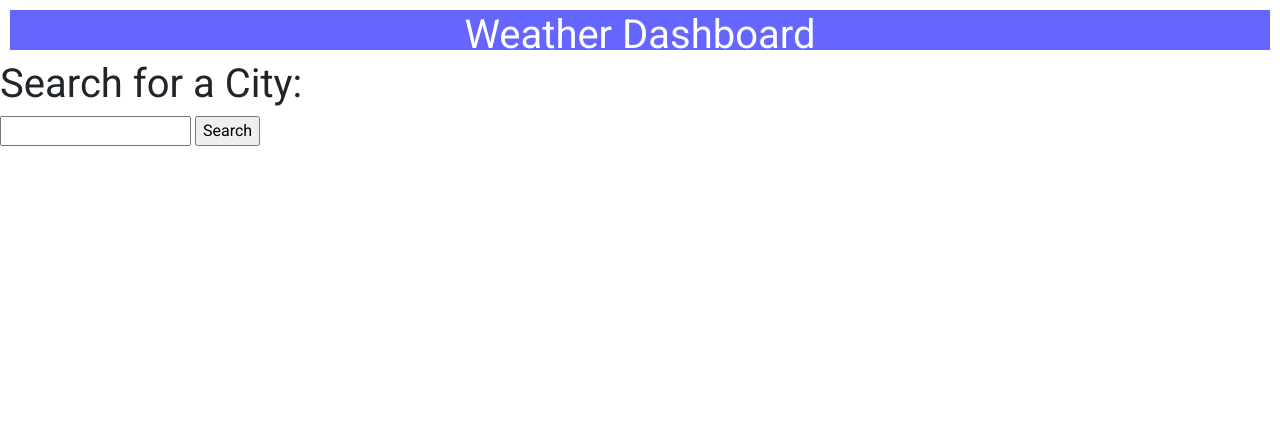
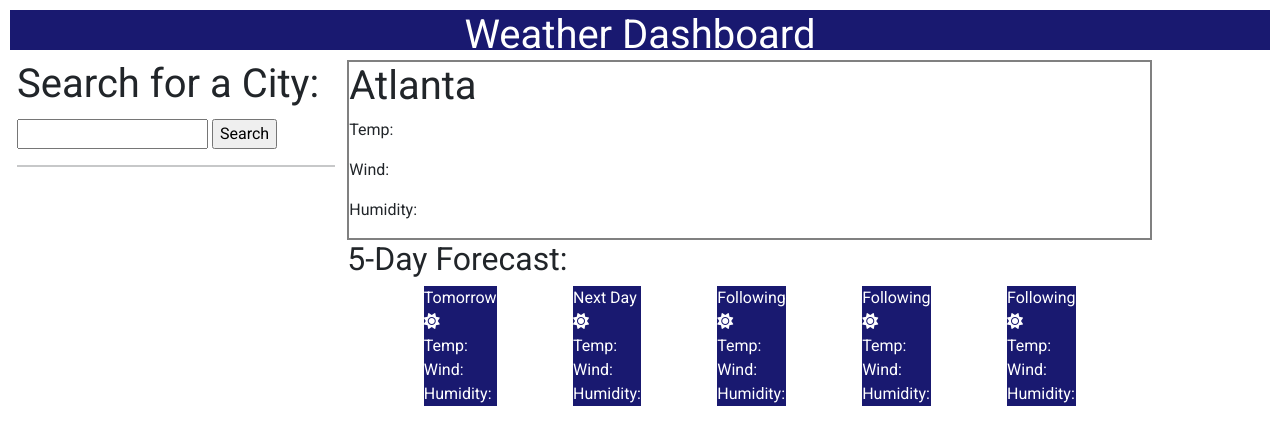
Before and after one commit to vegascruz/MSU-WeatherAPI-Dashboard, a plain HTML site: page index.html in a window 1280 px wide. Drawn offline with nearby package versions, Linux system fonts and the light colour scheme; no server answers.

Commit message:
Did some of the styling and added code to grab dates for today and forecast

```diff
--- a/assets/script.js
+++ b/assets/script.js
@@ -1,10 +1,27 @@
 var city = "Las Vegas";
 var API_Key = "b9484f46952004ac40fe78867828c4ee";
-var url = `http://api.openweathermap.org/data/2.5/forecast?q=${city}&cnt=5&units=imperial&appid=${API_Key}`;
+var count = 5;
+var url = `http://api.openweathermap.org/data/2.5/forecast?q=${city}&units=imperial&exclude=minutely,hourly,alerts&appid=${API_Key}`;
 
-fetch(url)
-.then(response => response.json())
-.then(data => {
-    console.log(data)
+var url_two = `https://api.openweathermap.org/data/2.5/onecall?lat=36.114647&lon=-115.172813&appid=${API_Key}`;
 
-});
+let todaysDay = moment().format("M/D/YYYY");
+var h1 = $("#current").children("h1").text();
+console.log(h1);
+
+for(i=0;i<5;i++){
+
+    console.log(i);
+}
+
+function fetchData(){
+    fetch(url)
+    .then(response => response.json())
+    .then(data => {
+    /*for(i=0; i<5; i++){
+        console.log(data.list[i].main.temp);
+    }*/
+    });
+}
+
+fetchData();
--- a/assets/style.css
+++ b/assets/style.css
@@ -6,6 +6,40 @@ body{
     height: 40px;
     text-align: center;
     color: white;
-    background-color: rgba(0, 0, 255, 0.603);
+    background-color: midnightblue;
     padding: 1px;
 }
+.flexContainer{
+    display: flex;
+}
+.container{
+    width: 30%;
+}
+#input{
+    margin-left: 5px;
+}
+#input input{
+    margin-top: 3px;
+}
+hr{
+    border-style: solid;
+    border-width: 1.75px;
+}
+.sideBar{
+    width: 70%;
+    margin-right: 10%;
+}
+#current{
+    border-style: solid;
+    border-width: 2px;
+    border-color: gray;
+}
+.forecast{
+    display: flex;
+    justify-content: space-evenly;
+}
+.weatherForecastItem{
+    display: inline-block;
+    background-color: midnightblue;
+    color: white;
+}
--- a/index.html
+++ b/index.html
@@ -5,6 +5,7 @@
     <meta http-equiv="X-UA-Compatible" content="IE=edge">
     <meta name="viewport" content="width=device-width, initial-scale=1.0">
     <link href="https://cdn.jsdelivr.net/npm/bootstrap@5.2.2/dist/css/bootstrap.min.css" rel="stylesheet" integrity="sha384-Zenh87qX5JnK2Jl0vWa8Ck2rdkQ2Bzep5IDxbcnCeuOxjzrPF/et3URy9Bv1WTRi" crossorigin="anonymous">
+    <script src="https://kit.fontawesome.com/8adc2c935f.js" crossorigin="anonymous"></script>
     <link rel="stylesheet" href="https://fonts.googleapis.com/css?family=Roboto">
     <link rel="stylesheet" href="./assets/style.css">
     <title>Weather API Dashboard</title>
@@ -13,12 +14,66 @@
     <div class="navBar">
         <h1>Weather Dashboard</h1>
     </div>
-    <h1>Search for a City:</h1>
-    <div class="input">
-        <input type="text" class="inputValue">
-        <input type="submit" value="Search">
+    <div class="flexContainer">
+        <div class="container">
+            <div class="row">
+                <div id="input" class="col">
+                    <h1>Search for a City:</h1>
+                    <input type="text" class="inputValue">
+                    <input type="submit" value="Search" id="searchBtn">
+                    <hr>
+                </div>
+            </div>
+        </div>
+        <div class="sideBar">
+                <div id="current" class="col">
+                    <h1>Atlanta</h1>
+                    <p> Temp: </p>
+                    <p> Wind: </p>
+                    <p> Humidity: </p>
+                </div>
+                <h2>5-Day Forecast:</h2>
+                <div class="forecast">
+                    <div class="weatherForecastItem">
+                        <div class="day">Tomorrow</div>
+                        <i class="fa-solid fa-sun" alt="weather icon"></i>
+                        <div class="temp">Temp: </div>
+                        <div class="wind">Wind: </div>
+                        <div class="humidity">Humidity: </div>
+                    </div>
+                    <div class="weatherForecastItem">
+                        <div class="day">Next Day</div>
+                        <i class="fa-solid fa-sun" alt="weather icon"></i>
+                        <div class="temp">Temp: </div>
+                        <div class="wind">Wind: </div>
+                        <div class="humidity">Humidity: </div>
+                    </div>
+                    <div class="weatherForecastItem">
+                        <div class="day">Following</div>
+                        <i class="fa-solid fa-sun" alt="weather icon"></i>
+                        <div class="temp">Temp: </div>
+                        <div class="wind">Wind: </div>
+                        <div class="humidity">Humidity: </div>
+                    </div>
+                    <div class="weatherForecastItem">
+                        <div class="day">Following</div>
+                        <i class="fa-solid fa-sun" alt="weather icon"></i>
+                        <div class="temp">Temp: </div>
+                        <div class="wind">Wind: </div>
+                        <div class="humidity">Humidity: </div>
+                    </div>
+                    <div class="weatherForecastItem">
+                        <div class="day">Following</div>
+                        <i class="fa-solid fa-sun" alt="weather icon"></i>
+                        <div class="temp">Temp: </div>
+                        <div class="wind">Wind: </div>
+                        <div class="humidity">Humidity: </div>
+                    </div>
+                </div>
+        </div>
     </div>
     <script src="https://code.jquery.com/jquery-3.4.1.min.js"></script>
+    <script src="https://cdnjs.cloudflare.com/ajax/libs/moment.js/2.24.0/moment.min.js"></script>
     <script src="./assets/script.js"></script>
 </body>
 </html>
```
